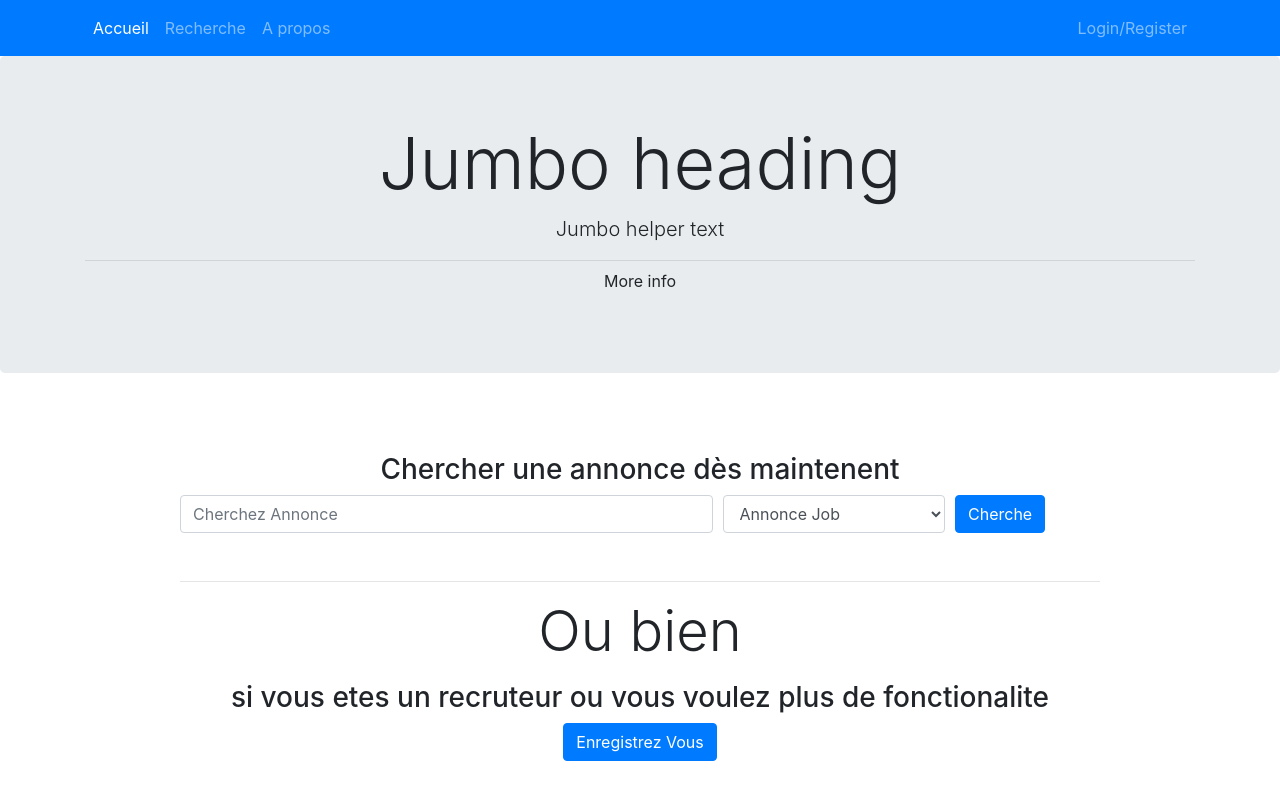
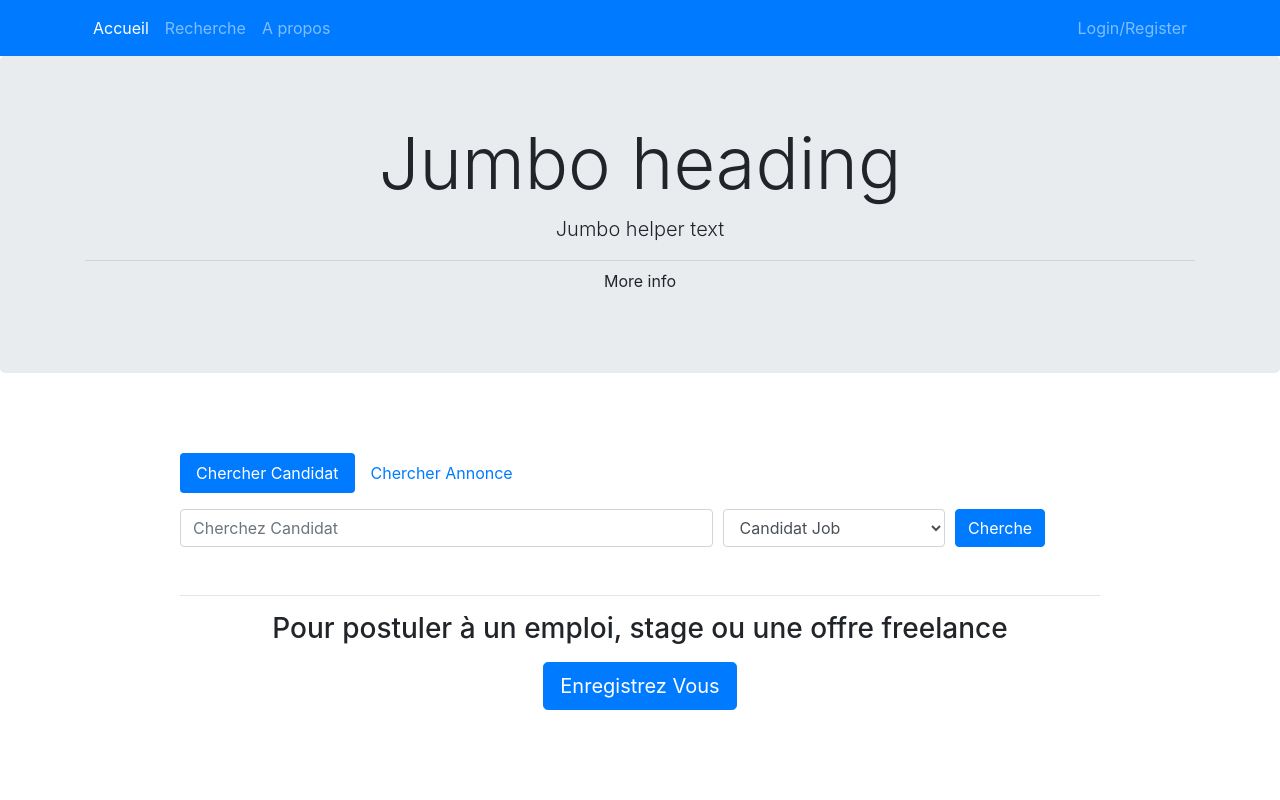
Before and after one commit to ilel777/job_se_project, a website: page index.html in a window 1280 px wide. Shown: the top 800 px of the page. Drawn offline with nearby package versions, Linux system fonts and the light colour scheme.

Commit message:
add some tweaks

```diff
--- a/index.html
+++ b/index.html
@@ -61,12 +61,44 @@
 
         <div class="row justify-content-center py-5">
             <div class="col-md-10">
-                <h3 class="text-center">
-                    Chercher une annonce dès maintenent
-                </h3>
+                <!-- search tab start -->
+                <ul class="nav nav-pills mb-3" id="form-tab" role="tablist">
+                    <li class="nav-item">
+                        <a class="nav-link active" id="pills-candidat-tab" data-toggle="pill" href="#pills-candidat"
+                            role="tab" aria-controls="pills-candidat" aria-selected="true">Chercher Candidat</a>
+                    </li>
+                    <li class="nav-item">
+                        <a class="nav-link" id="pills-annonce-tab" data-toggle="pill" href="#pills-annonce" role="tab"
+                            aria-controls="pills-annonce" aria-selected="false">Chercher Annonce</a>
+                    </li>
+                </ul>
+                <div class="tab-content" id="pills-tabContent">
+                    <div class="tab-pane fade show active" id="pills-candidat" role="tabpanel"
+                        aria-labelledby="pills-candidat-tab">
                         <form class="form-row" action="./search.html" method="GET">
                             <div class="form-group justify-content-between col-md-7">
-                        <input type="text" name="search" id="search" class="form-control" placeholder="Cherchez Annonce" aria-describedby="helpId">
+                                <input type="text" name="search" id="search" class="form-control"
+                                    placeholder="Cherchez Candidat" aria-describedby="helpId">
+                            </div>
+                            <div class="form-group col-md-3 col-sm-8">
+                                <div class="form-group">
+                                    <select class="form-control" name="anonce_type" id="">
+                                        <option>Candidat Job</option>
+                                        <option>Condidat Stage</option>
+                                        <option>Condidat Freelance</option>
+                                    </select>
+                                </div>
+                            </div>
+                            <div class="form-group col-md-2 col-sm-4">
+                                <button type="submit" class="btn btn-primary">Cherche</button>
+                            </div>
+                        </form>
+                    </div>
+                    <div class="tab-pane fade" id="pills-annonce" role="tabpanel" aria-labelledby="pills-annonce-tab">
+                        <form class="form-row" action="./search.html" method="GET">
+                            <div class="form-group justify-content-between col-md-7">
+                                <input type="text" name="search" id="search" class="form-control"
+                                    placeholder="Cherchez Annonce" aria-describedby="helpId">
                             </div>
                             <div class="form-group col-md-3 col-sm-8">
                                 <div class="form-group">
@@ -81,11 +113,13 @@
                                 <button type="submit" class="btn btn-primary">Cherche</button>
                             </div>
                         </form>
+                    </div>
+                </div>
+                <!-- search tab end -->
                 <hr>
-                <p class="display-4 text-center">Ou bien</p>
-                <h3 class="text-center">si vous etes un recruteur ou vous voulez plus de fonctionalite</h3>
-                <div class="justify-content-center d-flex">
-                    <a name="" id="" class="btn btn-primary" href="./login.html" role="button">Enregistrez Vous</a>
+                <h3 class="text-center">Pour postuler à un emploi, stage ou une offre freelance</h3>
+                <div class="justify-content-center d-flex pt-2">
+                    <a name="" id="" class="btn btn-primary btn-lg" href="./login.html" role="button">Enregistrez Vous</a>
                 </div>
             </div>
         </div>
@@ -117,11 +151,16 @@
                 </div>
                 <div class="col-12 col-sm-4 align-self-center">
                     <div class="text-center">
-                <a class="btn btn-social-icon btn-google" href="http://google.com/+"><i class="fa fa-google-plus fa-lg"></i></a>
-                    <a class="btn btn-social-icon btn-facebook" href="http://www.facebook.com/profile.php?id="><i class="fa fa-facebook fa-lg"></i></a>
-                    <a class="btn btn-social-icon btn-linkedin" href="http://www.linkedin.com/in/"><i class="fa fa-linkedin fa-lg"></i></a>
-                    <a class="btn btn-social-icon btn-twitter" href="http://twitter.com/"><i class="fa fa-twitter fa-lg"></i></a>
-                    <a class="btn btn-social-icon btn-google" href="http://youtube.com/"><i class="fa fa-youtube fa-lg"></i></a>
+                        <a class="btn btn-social-icon btn-google" href="http://google.com/+"><i
+                                class="fa fa-google-plus fa-lg"></i></a>
+                        <a class="btn btn-social-icon btn-facebook" href="http://www.facebook.com/profile.php?id="><i
+                                class="fa fa-facebook fa-lg"></i></a>
+                        <a class="btn btn-social-icon btn-linkedin" href="http://www.linkedin.com/in/"><i
+                                class="fa fa-linkedin fa-lg"></i></a>
+                        <a class="btn btn-social-icon btn-twitter" href="http://twitter.com/"><i
+                                class="fa fa-twitter fa-lg"></i></a>
+                        <a class="btn btn-social-icon btn-google" href="http://youtube.com/"><i
+                                class="fa fa-youtube fa-lg"></i></a>
                         <a class="btn btn-social-icon" href="mailto:"><i class="fa fa-envelope fa-lg"></i></a>
                     </div>
                 </div>
@@ -147,7 +186,7 @@
         integrity="sha384-JjSmVgyd0p3pXB1rRibZUAYoIIy6OrQ6VrjIEaFf/nJGzIxFDsf4x0xIM+B07jRM"
         crossorigin="anonymous"></script>
     <script>
-        $('#myTab a').on('click', function (e) {
+        $('#form-tab a').on('click', function (e) {
             e.preventDefault()
             $(this).tab('show')
         })
```
Also changed, not shown: search.html (+40 -2 lines). Lines whose indentation alone changed are shown as unchanged.
